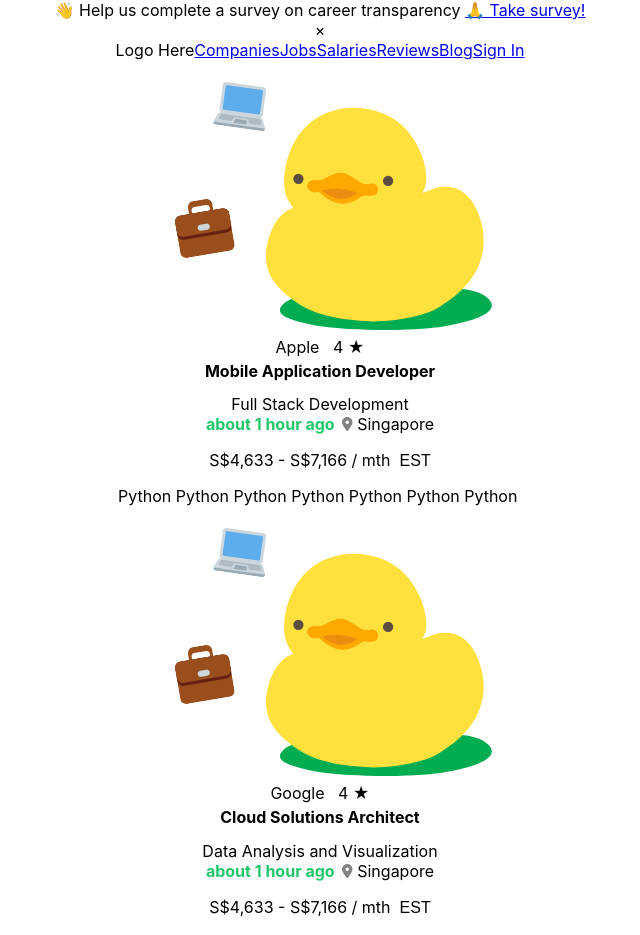
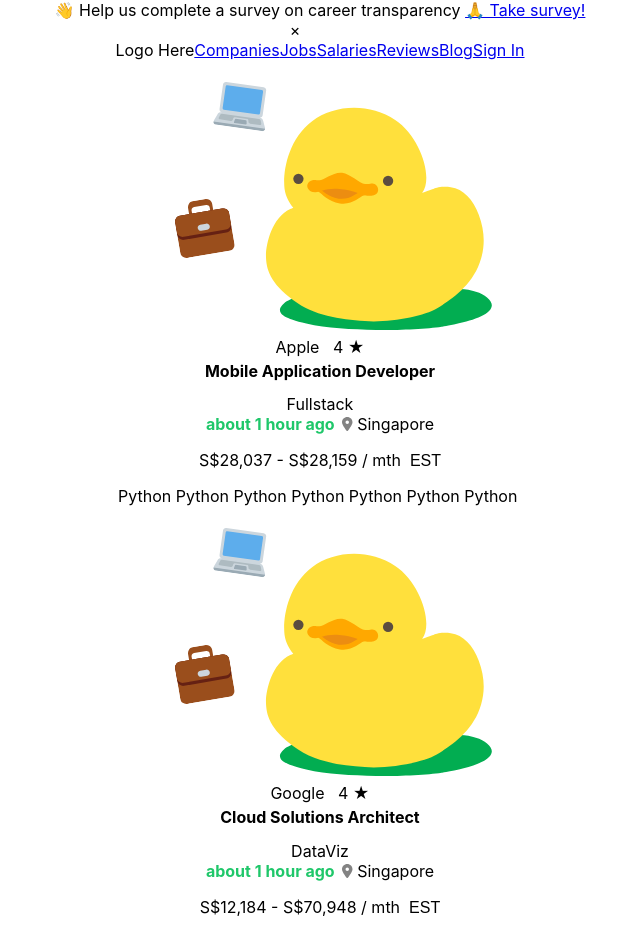
Before and after one commit to mxixqc/Nodeflair-Interview, a React (Create React App) app: page / in a window 1280 px wide. Shown: the top 935 px of the page, without its empty margins (320-960 px from the left). Built offline with nearby package versions, Linux system fonts and the light colour scheme; the HTML template or start-up script is replaced by a standard one.

Commit message:
Random Generation

```diff
--- a/src/Jobs.js
+++ b/src/Jobs.js
@@ -5,6 +5,11 @@
 
 export default function Jobs(props){
 
+    function generateSalaryRange() {
+        const firstNum = Math.floor(Math.random() * 100000 + 10000);
+        const secondNum = Math.floor(Math.random() * (firstNum - 10000) + 10000);
+        return `S$${secondNum.toLocaleString()} - S$${firstNum.toLocaleString()}`;
+      }
 
 
 
@@ -45,9 +50,10 @@
                         &nbsp;Singapore
                         </span>
                     </div>
-                    <div>
-                        <p className="jobSalary">
-                            S$4,633 - S$7,166 / mth &nbsp;
+                    <div className={ props.availSalary ? "" : "noDisplay"}>
+                        <p className={`jobSalary`}>
+
+                            {generateSalaryRange()} / mth &nbsp;
 
                             <TechStackPill tech="EST" isBlack={true}/>
 
--- a/src/JobsDisplay.js
+++ b/src/JobsDisplay.js
@@ -13,42 +13,32 @@
         "Alphabet",
         "Oracle",
         "Intel",
-        "IBM",
-        "HP",
-        "Dell",
-        "Cisco Systems",
-        "Tesla",
-        "Nvidia",
-        "Adobe",
-        "VMware",
-        "HPE"
+        "IBM"
       ];
 
     const positions = ["Mobile Application Developer", "Cloud Solutions Architect", "Artificial Intelligence Engineer", "Software Engineer", "Data Scientist", "Automation Engineer", "DevOps Engineer", "Full Stack Developer", "Security Analyst", "Product Manager"];
 
-    const specializations = [
-        "Full Stack Development",
-        "Data Analysis and Visualization",
-        "Product Design and Development",
-        "Cloud Infrastructure and Automation",
-        "Human-Computer Interaction",
-        "Data Warehousing and Management",
-        "Web Application Development",
-        "Cybersecurity and Compliance",
-        "Technical Documentation and Communication",
-        "Artificial Intelligence and Machine Learning"
-        ];
+    const specializations = ["Fullstack", "DataViz", "ProdDesign", "CloudInfra", "HCI", "DataWare", "WebDev", "Cybersec", "TechDoc", "AI&ML"];
+
+
+
+
 
     const locations = ["New York", "San Francisco", "Seattle", "Austin", "Boston", "Chicago", "Atlanta", "Dallas", "Denver", "Houston", "Los Angeles", "Miami", "Minneapolis", "Philadelphia", "Phoenix", "Portland", "Salt Lake City", "San Diego", "San Jose", "Washington, D.C."];
 
     const hours = [ 2, 4, 6, 8, 10, 12, 14, 16, 20, 22, 24, 26, 28, 30, 32, 34, 36]
 
-    const [selectedCompany, setSelectedCompany] = useState();
+    const [selectedCompany, setSelectedCompany] = useState(0);
 
     const handleClick = useCallback((e) =>{
         setSelectedCompany(e);
         console.log(e)
     }, [])
+
+    function getRandomBoolean() {
+        return Math.random() >= 0.5;
+      }
+
 
     return(
         <div className="jobsDisplay">
@@ -66,13 +56,17 @@
                             id={index}
                             currSelected={selectedCompany}
                             handleClick={(index)=>handleClick(index)}
+                            availSalary={getRandomBoolean()}
                             />
                 )
             })}
             </div>
 
-            <div className="jobsDescription scrollable">
-.
+            <div className="jobsDescription floater">
+                <div>{techCompanies[selectedCompany]}</div>
+                <div>{positions[selectedCompany]}</div>
+                <div>{locations[selectedCompany]}</div>
+
             </div>
         </div>
     )
--- a/src/Request.js
+++ b/src/Request.js
@@ -10,7 +10,7 @@
             <span>👋 Help us complete a survey on career transparency <a className="nostyle" rel="noreferrer" target="_blank" href="https://docs.google.com/forms/d/e/1FAIpQLSfQeuoPJNeKfG8QITqU-utAckP1YmoZpkDrDKm44d_n06ePmw/viewform">🙏 Take survey!</a></span>
 
 
-            <div onClick={(e)=>disappear(e)} class="close" style={{alignSelf: "auto"}}>&times;</div>
+            <div onClick={(e)=>disappear(e)} class="close" style={{alignSelf: "auto", paddingRight: "50px"}}>&times;</div>
         </div>
     )
 }
```
Also changed, not shown: src/styles.css (+24 -1 lines).
